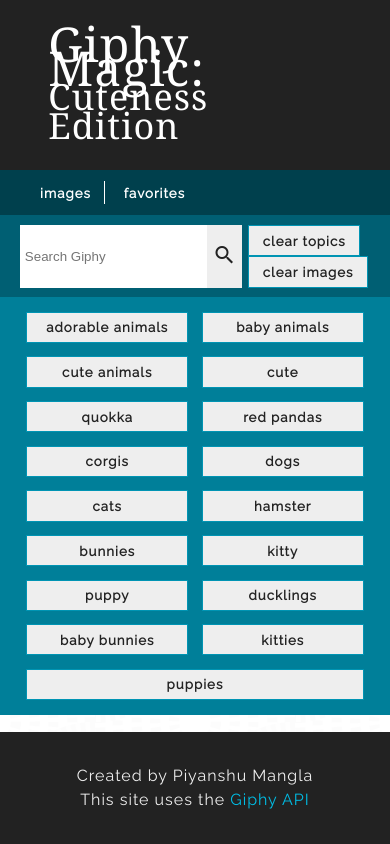
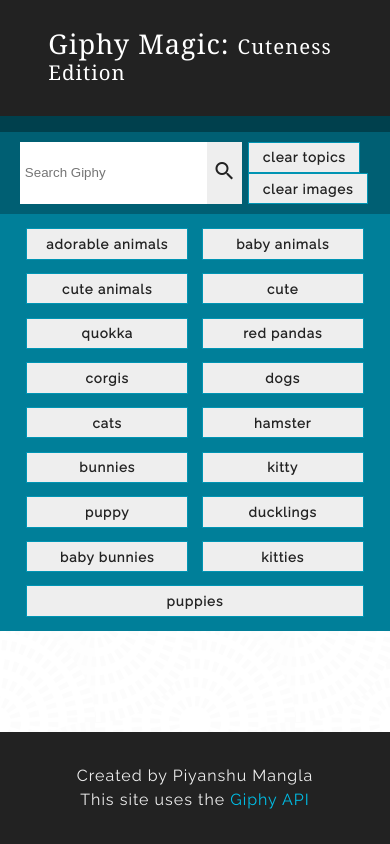
Before and after one commit to piyanshu/giphy-maker, a plain HTML site: page index.html in a window 390 px wide. Drawn offline with nearby package versions, Linux system fonts and the light colour scheme; a web font is replaced by a local one.

Commit message:
doing some changes

```diff
--- a/assets/css/style.css
+++ b/assets/css/style.css
@@ -190,6 +190,10 @@
         width: 30%;
         max-width: 50%;
     }
+    .main-subtitle{
+        font-size: 1.7em    !important;
+        /* color:black; */
+    }
 }
 
 @media(max-width: 40em) {
@@ -204,4 +208,5 @@
         width: 90%;
         max-width: 100%;
     }
+
 }
--- a/index.html
+++ b/index.html
@@ -25,14 +25,14 @@
 <body>
     <!-- implement a skip list? -->
     <header>
-        <h1>Giphy Magic: <span class="subtitle">Cuteness Edition</span></h1>
+        <h1 class="main-subtitle">Giphy Magic: <span class="subtitle">Cuteness Edition</span></h1>
     </header>
     <!-- future implementation of favorites maybe, will need to become a menu icon for responsive -->
     <!-- Navigation between image page and favorites-->
     <nav>
         <div class="container">
-            <button id="nav-images">images</button>
-            <button id="nav-favorites">favorites</button>
+            <!-- <button id="nav-images">images</button> -->
+            <!-- <button id="nav-favorites">favorites</button> -->
         </div>
     </nav>
 
```
Also changed, not shown: assets/javascript/app.js (+0 -26 lines).
